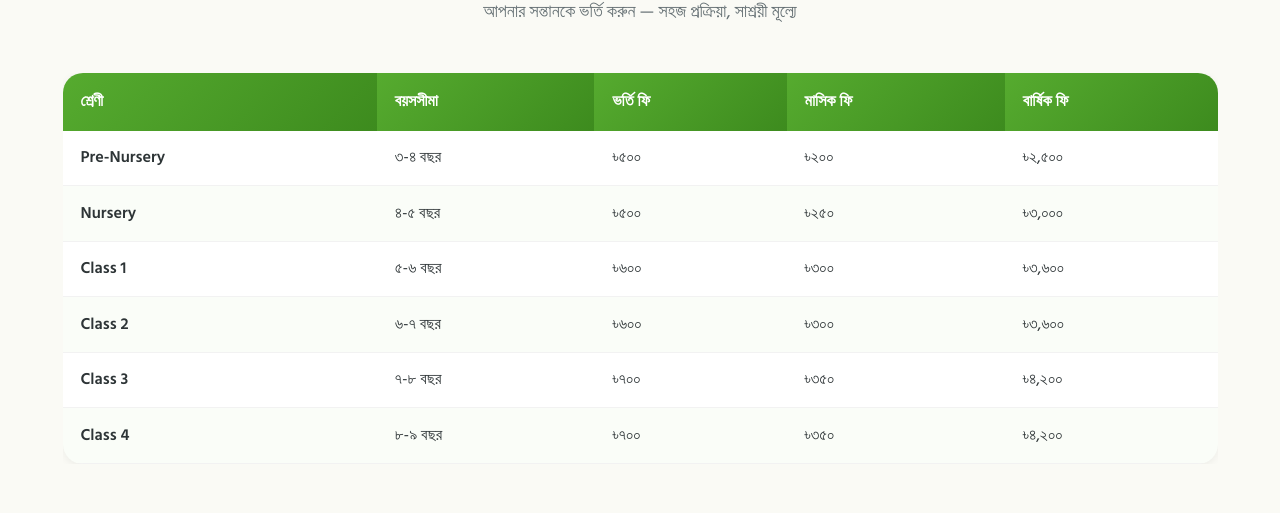
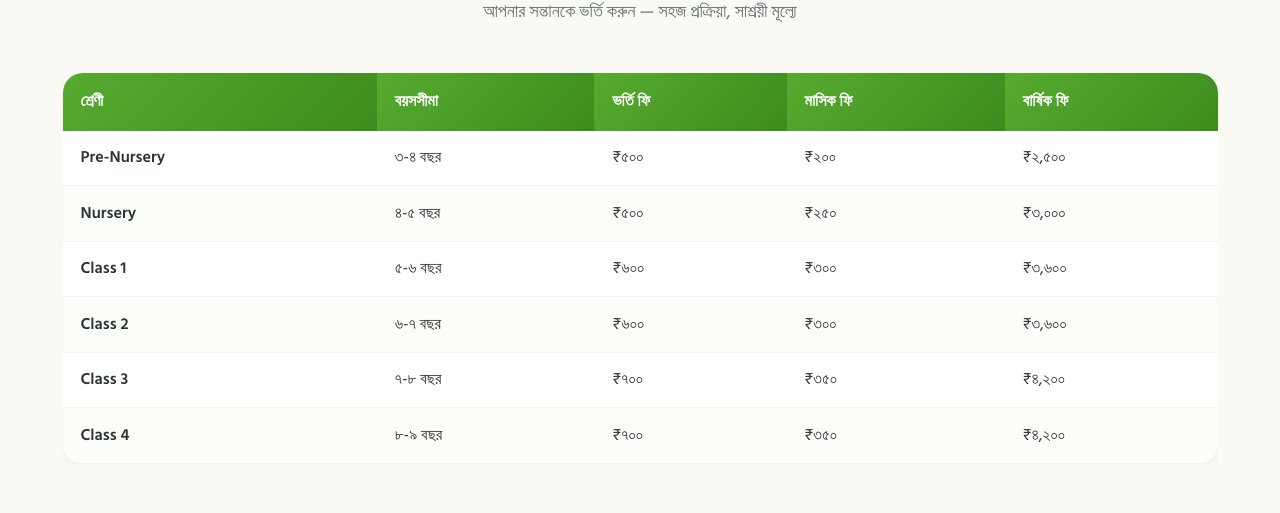
Before and after one commit to mostafa9153/SSN-website, a Next.js app: page / in a window 1280 px wide. Shown: the part 5794-6307 px from the top of the page. Built offline with nearby package versions, Linux system fonts and the light colour scheme; no server answers.

Commit message:
UI: Change currency symbol from Taka to Rupee

```diff
--- a/src/components/AdmissionSection.js
+++ b/src/components/AdmissionSection.js
@@ -27,9 +27,9 @@ export default function AdmissionSection({ feesData }) {
                 <tr key={i}>
                   <td style={{ fontWeight: 600 }}>{fee.class_name || fee.class}</td>
                   <td>{fee.age_requirement || fee.age}</td>
-                  <td>৳{fee.admission_fee || fee.admission}</td>
-                  <td>৳{fee.monthly_fee || fee.monthly}</td>
-                  <td>৳{fee.annual_fee || fee.annual}</td>
+                  <td>₹{fee.admission_fee || fee.admission}</td>
+                  <td>₹{fee.monthly_fee || fee.monthly}</td>
+                  <td>₹{fee.annual_fee || fee.annual}</td>
                 </tr>
               ))}
             </tbody>
```
Also changed, not shown: src/app/admin/fees/FeesClient.js (+6 -6 lines).
